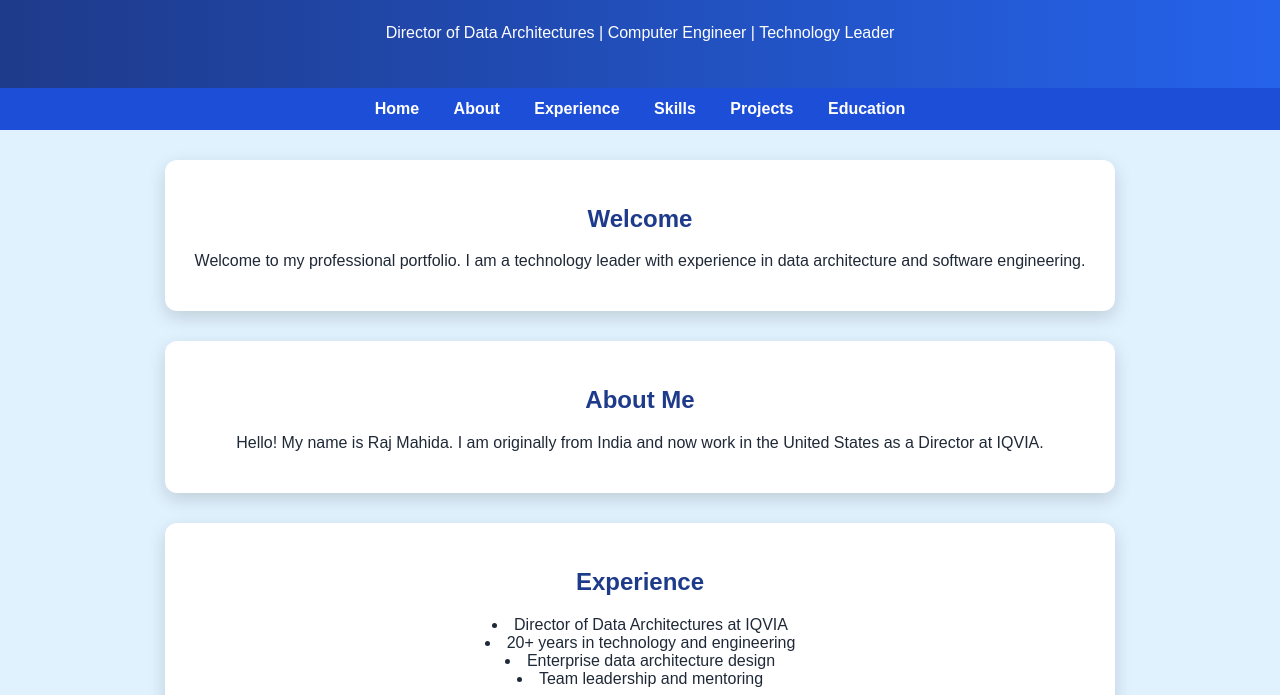
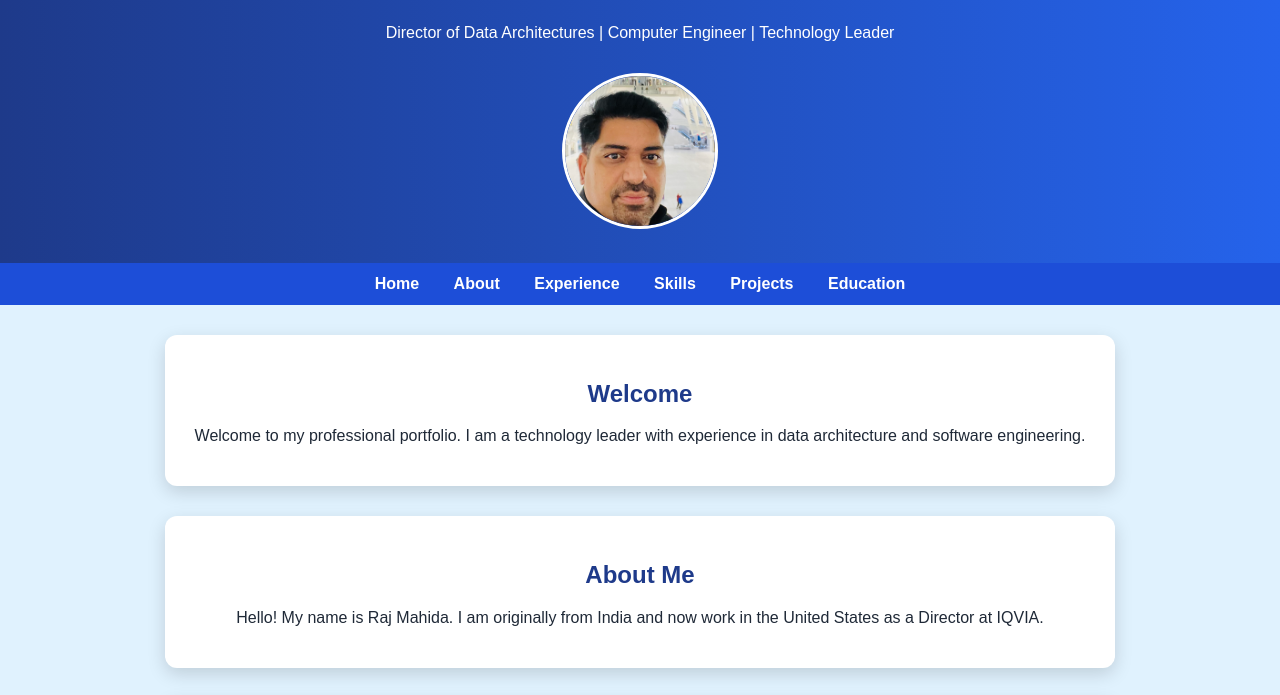
Before and after one commit to rajmahida1/rajmahida.com, a plain HTML site: page index.html in a window 1280 px wide. Shown: the part 105-800 px from the top of the page. Drawn offline with Linux system fonts and the light colour scheme.

Commit message:
Style profile image in header
Added CSS styles for profile image in header.

```diff
--- a/index.html
+++ b/index.html
@@ -20,6 +20,16 @@ header {
     background: linear-gradient(90deg, #1e3a8a, #2563eb);
     color: white;
     padding: 30px;
+}
+
+/* PROFILE IMAGE */
+header img {
+    width: 150px;
+    height: 150px;
+    border-radius: 50%;
+    object-fit: cover;
+    margin-top: 15px;
+    border: 3px solid white;
 }
 
 /* NAV */
@@ -92,6 +102,9 @@ footer {
 <header>
     <h1>Raj Mahida</h1>
     <p>Director of Data Architectures | Computer Engineer | Technology Leader</p>
+
+    <!-- PROFILE PHOTO -->
+    <img src="IMG-1626 (1).jpeg" alt="Profile Photo">
 </header>
 
 <nav>
```
